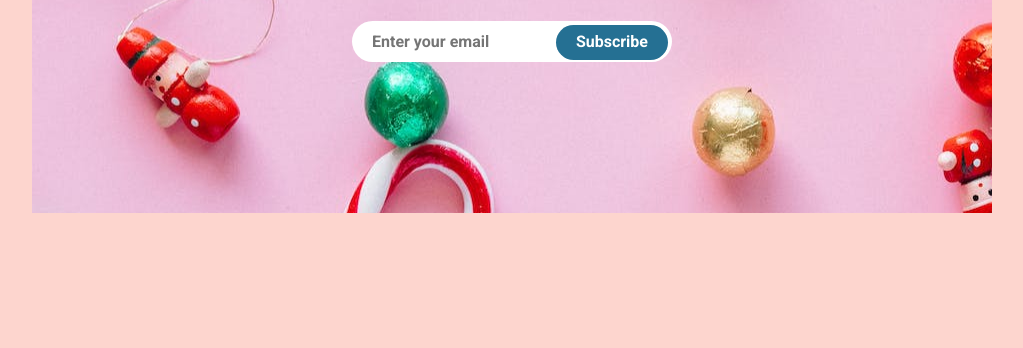
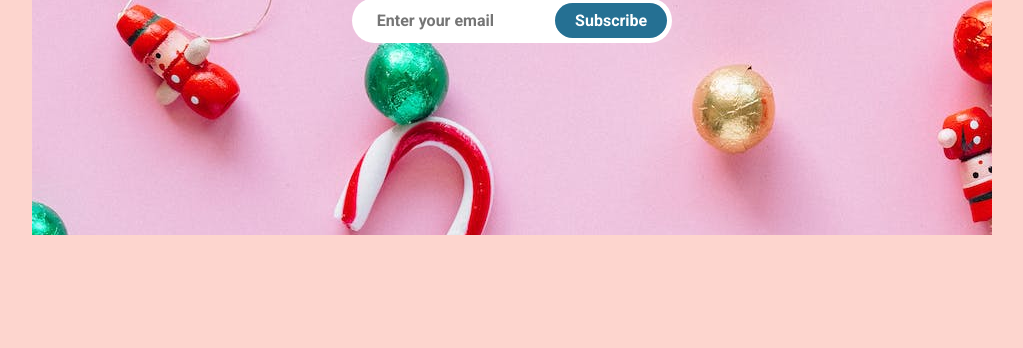
Before and after one commit to saidibnali19/cool-designs-11, a plain HTML site: page index.html in a window 1280 px wide. Shown: the part 452-800 px from the top of the page, without its empty margins (128-1151 px from the left). Drawn offline with nearby package versions, Linux system fonts and the light colour scheme.

Commit message:
fix: fixed alignment of items in the form

```diff
--- a/css/styles.css
+++ b/css/styles.css
@@ -322,35 +322,36 @@ article {
     }
 
     & form {
-        position: relative;
         width: min(20rem, 100%);
         margin-inline: auto;
+        border-radius: 100vmax;
+        padding: 0.3em;
+        justify-content: space-between;
+        align-items: center;
+        gap: 0;
+        position: relative;
 
-        &:is(:hover, :focus-within) input{
+        &:is(:hover, :focus-within) {
             outline-color: transparent;
             outline: 3px solid hsl(var(--clr-accent));
         }
 
-        & input,
-        & button {
-            position: absolute;
-        }
+        & input {
+            border-radius: 100vmax 0 0 100vmax;
+            border: 0;
+            padding: 0.3em 1.25em;
+            width: 65%;
 
-        & input {
-            width: 100%;
-            left: 0;
-            border: 0;
-            border-radius: 100vmax;
-            padding: 0.5em 1.25em;
+            &:is(:hover, :focus-within) {
+                outline-color: transparent;
+            }
         }
 
         & button {
-            right: 0.25em;
-            top: 0.25em;
-            bottom: 0.25em;
             border-radius: 100vmax;
             padding: 0.3em 1.25em;
-            height: max-content;
+            position: absolute;
+            right: 0.3em;
 
             &:is(:hover, :focus-within) {
                 background-color: hsl(var(--clr-accent) / 0.8);
--- a/index.html
+++ b/index.html
@@ -15,13 +15,19 @@
     <body class="fs-400 text-secondary bg-primary ff-body fw-bold">
         <main class="grid">
             <article class="wrapper flow text-center">
-                <h1 class="fs-600 ff-heading fw-normal">Subscribe to our newsletter</h1>
+                <h1 class="fs-600 ff-heading fw-normal">
+                    Subscribe to our newsletter
+                </h1>
                 <p>
                     Stay in the loop with the latestfestive trends and exclusive
                     offers by subscribing to our newsletter.
                 </p>
-                <form class="bg-secondary">
-                    <input class="text-accent" type="email" placeholder="Enter your email" />
+                <form class="bg-secondary flex">
+                    <input
+                        class="text-accent"
+                        type="email"
+                        placeholder="Enter your email"
+                    />
                     <button class="bg-accent">Subscribe</button>
                 </form>
             </article>
```
